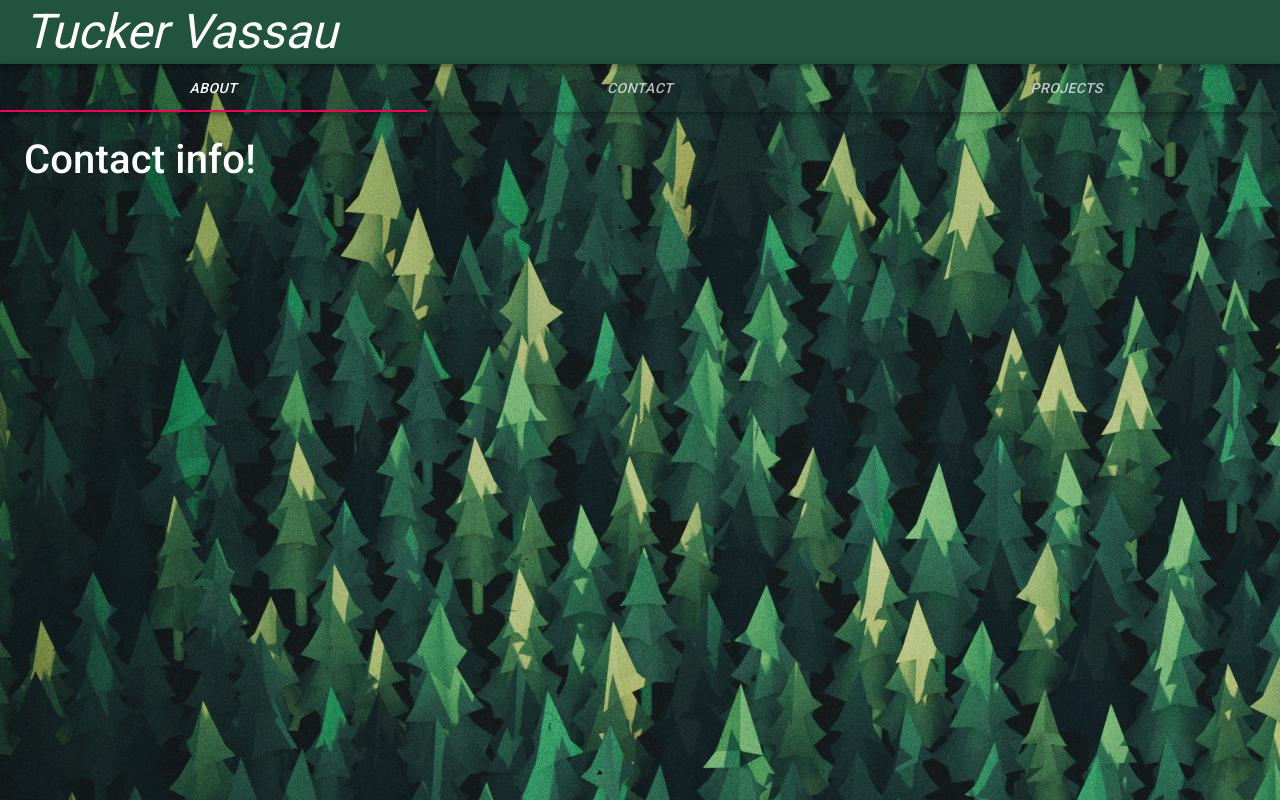
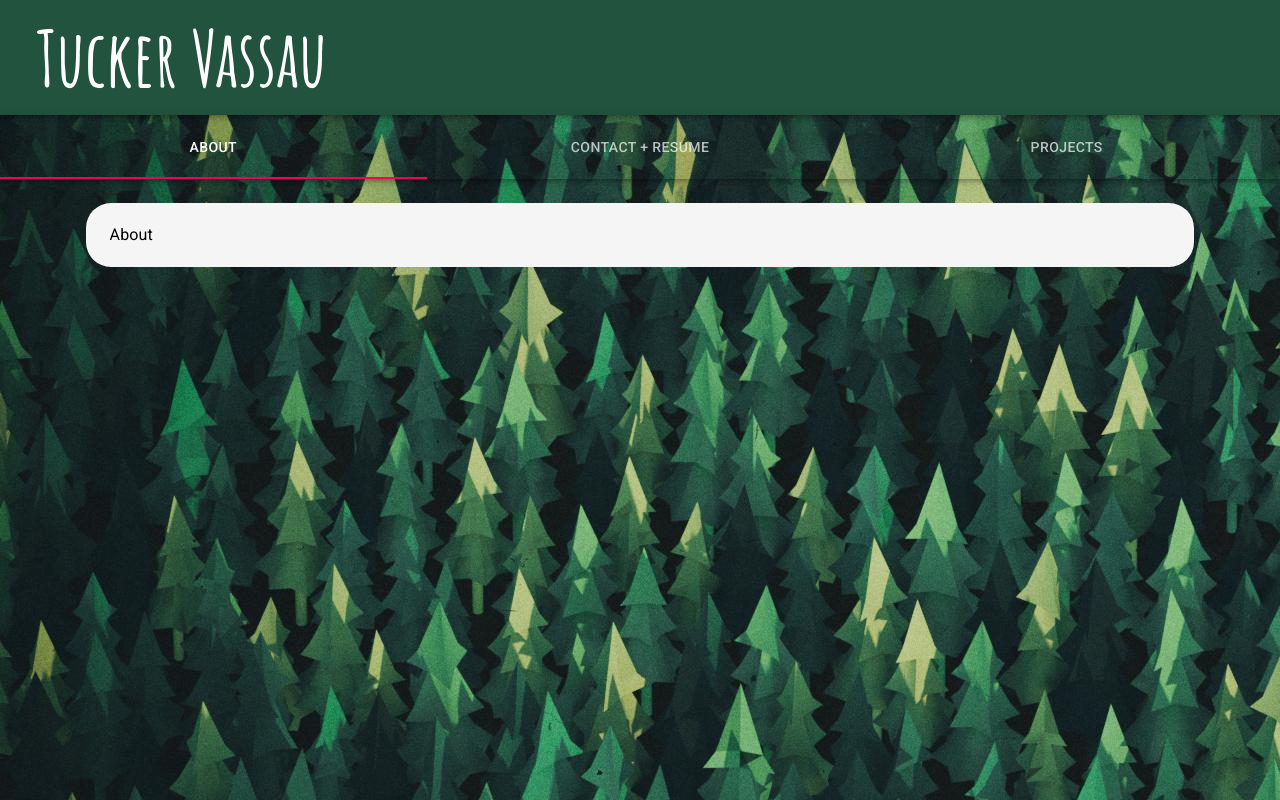
Before and after one commit to TuckerV/portfolio-professional, a React (Create React App) app: page / in a window 1280 px wide. Built offline with nearby package versions, Linux system fonts and the light colour scheme.

Commit message:
More Styling and setting up containers

```diff
--- a/public/index.html
+++ b/public/index.html
@@ -10,7 +10,7 @@
       content="Web site created using create-react-app"
     />
 
-    <link href="https://fonts.googleapis.com/css?family=Amatic+SC&display=swap" rel="stylesheet">
+    <link href="https://fonts.googleapis.com/css2?family=Amatic+SC:wght@700&display=swap" rel="stylesheet">
     <link rel="apple-touch-icon" href="%PUBLIC_URL%/logo192.png" />
     <link rel="stylesheet" href="https://stackpath.bootstrapcdn.com/bootstrap/4.3.1/css/bootstrap.min.css" integrity="sha384-ggOyR0iXCbMQv3Xipma34MD+dH/1fQ784/j6cY/iJTQUOhcWr7x9JvoRxT2MZw1T" crossorigin="anonymous">
     <link rel="stylesheet" href="https://fonts.googleapis.com/css?family=Roboto:300,400,500,700&display=swap" />
--- a/src/App.js
+++ b/src/App.js
@@ -1,5 +1,5 @@
 import React from "react";
-import './App.css';
+import './style/App.css';
 // import {
 //   BrowserRouter as Router,
 //   Switch,
@@ -62,8 +62,7 @@ const useStyles = makeStyles((theme) => ({
   root: {
     flexGrow: 1,
     backgroundColor: "#22533E",
-    background: "rgba(76, 175, 80, 0.3)",
-    fontStyle: "italic",
+    background: "rgba(76, 175, 80, 0.3)"
 
   },
 }));
@@ -79,26 +78,26 @@ export default function NavTabs() {
   return (
     <div className="applyAll">
       <Navbar style={classes.root}/>
-      <AppBar position="static" className={classes.root} id="opChange">
+      <AppBar position="static" id="opChange">
         <Tabs
           variant="fullWidth"
           value={value}
           onChange={handleChange}
           aria-label="nav tabs example"
         >
-          <LinkTab label="About" {...a11yProps(0)} />
-          <LinkTab label="Contact"  {...a11yProps(1)} />
-          <LinkTab label="Projects"  {...a11yProps(2)} />
+          <LinkTab style={{height: "5vw"}} label="About" {...a11yProps(0)} />
+          <LinkTab style={{height: "5vw"}} label="Contact + Resume"  {...a11yProps(1)} />
+          <LinkTab style={{height: "5vw"}} label="Projects"  {...a11yProps(2)} />
         </Tabs>
       </AppBar>
         <TabPanel value={value} index={0}>
-             <Contact />
+          <About />
         </TabPanel>
         <TabPanel value={value} index={1}>
-             <Projects />
+          <Contact />
         </TabPanel>
         <TabPanel value={value} index={2}>
-             <About />
+          <Projects />
         </TabPanel>
     </div>
   );
--- a/src/components/About.js
+++ b/src/components/About.js
@@ -1,9 +1,11 @@
 import React from 'react'
+import Container from '@material-ui/core/Container';
+import "../style/About.css";
 
 export default function About() {
     return (
-        <div style={{color: "white"}}>
-            <h1>About</h1>
-        </div>
+        <Container className="aboutBody">
+            About
+        </Container>
     )
 }
--- a/src/components/Contact.js
+++ b/src/components/Contact.js
@@ -1,9 +1,11 @@
 import React from 'react'
+import Container from '@material-ui/core/Container';
+import '../style/About.css';
 
 export default function Contact() {
     return (
-        <div style={{color: "white"}}>
-            <h1>Contact info!</h1>
-        </div>
+        <Container className="aboutBody">
+            Contact
+        </Container>
     )
 }
--- a/src/components/Navbar.js
+++ b/src/components/Navbar.js
@@ -1,11 +1,13 @@
 import React from 'react'
 import { AppBar, Toolbar, Typography } from '@material-ui/core'
+import "../style/Navbar.css";
 
 export default function Navbar(props) {
+
     return (
         <AppBar className={props.style} position='static'>
             <Toolbar>
-                <Typography variant="h3" align="center">
+                <Typography variant="h3" className="titleFont" align="center">
                     Tucker Vassau
                 </Typography>
             </Toolbar>
--- a/src/components/Projects.js
+++ b/src/components/Projects.js
@@ -1,9 +1,11 @@
 import React from 'react'
+import Container from '@material-ui/core/Container';
+import '../style/About.css';
 
 export default function Projects() {
     return (
-        <div style={{color: "white"}}>
-            <h1>Projects</h1>
-        </div>
+        <Container className="aboutBody">
+            Projects
+        </Container>
     )
 }
--- /dev/null
+++ b/src/style/About.css
@@ -0,0 +1,7 @@
+.aboutBody {
+    width: 90% !important;
+    border-radius: 25px;
+    background: whitesmoke;
+    padding: 20px;
+    color: black;
+}
--- a/src/App.css
+++ b/src/style/App.css
@@ -25,7 +25,7 @@
 }
 
 .App-link {
-  color: #61dafb;
+  color: whitesmoke;
 }
 
 @keyframes App-logo-spin {
@@ -52,3 +52,7 @@
 .applyAll {
   font-family: 'Amatic SC' cursive;
 }
+
+AppBar:hover {
+  font-size: 20px;
+}
--- /dev/null
+++ b/src/style/Navbar.css
@@ -0,0 +1,5 @@
+.titleFont {
+    font-family: 'Amatic SC', cursive !important;
+    font-size: 6vw !important;
+    padding: 1vw !important;
+}
```
